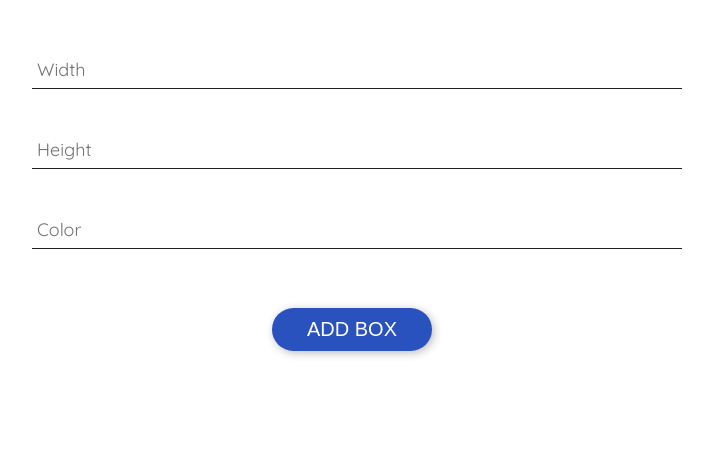
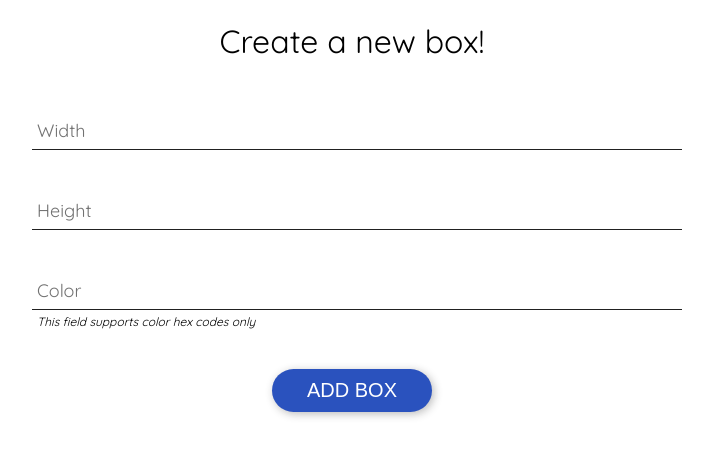
Before and after one commit to ashleighc207/react-box-form, a React (Create React App) app: page / in a window 1280 px wide. Shown: the top 456 px of the page, without its empty margins (288-1001 px from the left). Built offline with nearby package versions, Linux system fonts and the light colour scheme; the HTML template or start-up script is replaced by a standard one.

Commit message:
add in helper text for the color field

```diff
--- a/src/BoxForm.css
+++ b/src/BoxForm.css
@@ -66,3 +66,13 @@
 .BoxForm--submit_btn:hover {
   box-shadow: 2px 2px 8px rgba(33, 33, 33, 0.5);
 }
+
+.BoxForm--heading_one {
+  font-weight: 400;
+}
+
+.BoxForm--input_helper_text {
+  font-size: 12px;
+  margin-left: 5px;
+  font-style: italic;
+}
--- a/src/BoxForm.js
+++ b/src/BoxForm.js
@@ -45,6 +45,7 @@ class BoxForm extends Component {
   render(){
     return(
       <div className="BoxForm">
+      <h1 className="BoxForm--heading_one"> Create a new box! </h1>
         <form onSubmit={this.handleSubmit}>
           <div className="BoxForm--input_group">
             <label htmlFor="width-input">Width</label>
@@ -81,6 +82,7 @@ class BoxForm extends Component {
               onBlur={this.handleBlur}
               value={this.state.color}
             />
+            <span className="BoxForm--input_helper_text">This field supports color hex codes only</span>
           </div>
           <button className="BoxForm--submit_btn">Add box</button>
         </form>
```
